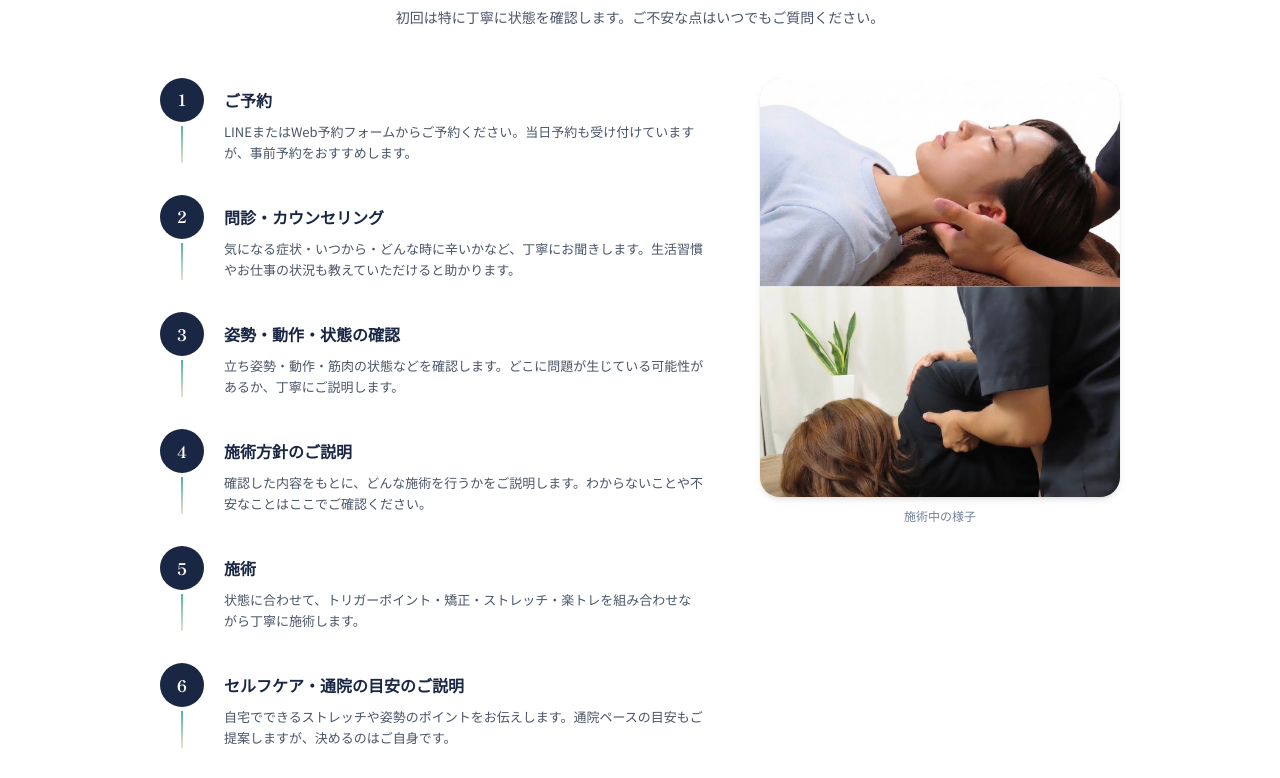
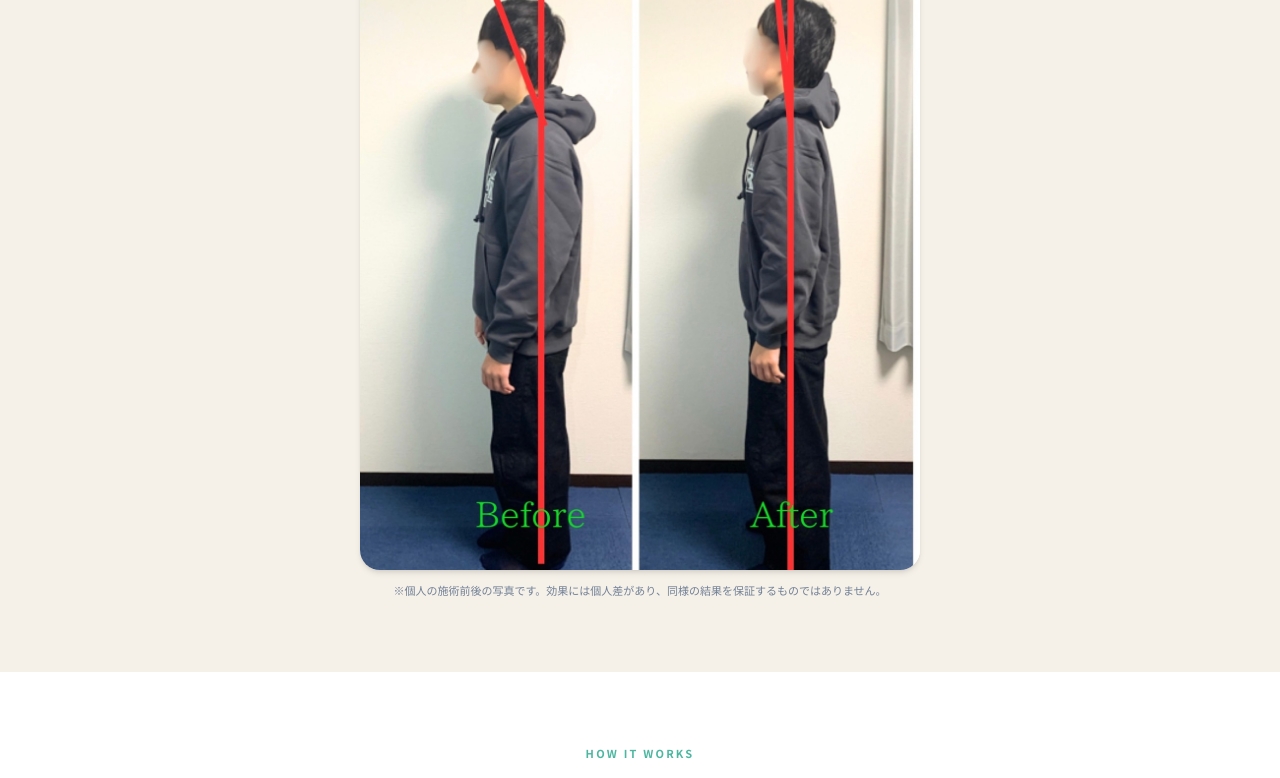
Before and after one commit to jugovicsan-cpu/julio-tenjin-hp, a Next.js app: page / in a window 1280 px wide. Shown: the part 4505-5283 px from the top of the page. Built offline with nearby package versions, Linux system fonts and the light colour scheme.

Commit message:
Update page.tsx

```diff
--- a/app/page.tsx
+++ b/app/page.tsx
@@ -253,6 +253,31 @@ export default function TopPage() {
               <TreatmentCard key={t.id} treatment={t} />
             ))}
           </div>
+
+          {/* 姿勢の変化の例 */}
+          <figure className="mt-12 max-w-[560px] mx-auto">
+            <h3 className="font-serif text-[18px] font-semibold text-[var(--navy)] text-center mb-4">
+              姿勢の変化の例
+            </h3>
+            <div
+              className="relative rounded-[20px] overflow-hidden bg-white shadow-md"
+              style={{ aspectRatio: "1138 / 1437" }}
+            >
+              <Image
+                src="/images/posture/image.jpg"
+                alt="姿勢の施術前（Before）と施術後（After）の比較。横から見たときの頭の位置の変化"
+                fill
+                sizes="(max-width: 640px) 100vw, 560px"
+                className="object-cover"
+              />
+            </div>
+            <figcaption className="mt-3">
+              <LegalNote
+                text="※個人の施術前後の写真です。効果には個人差があり、同様の結果を保証するものではありません。"
+                className="text-center"
+              />
+            </figcaption>
+          </figure>
         </div>
       </section>
 
```
